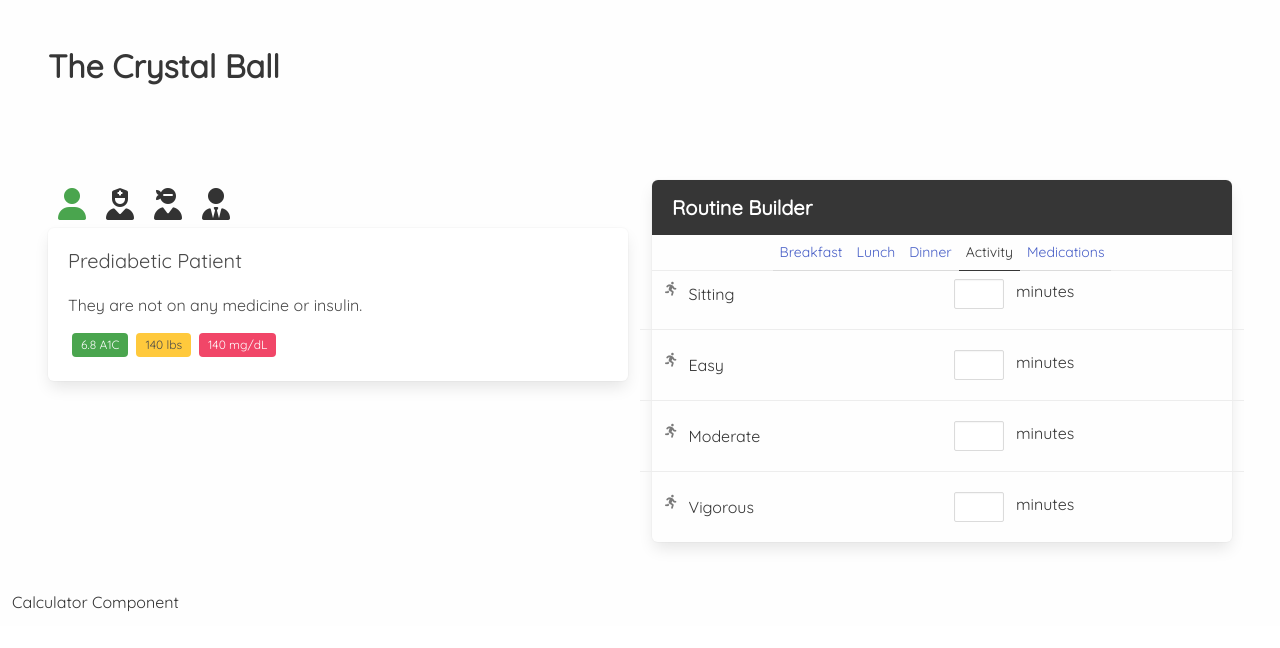
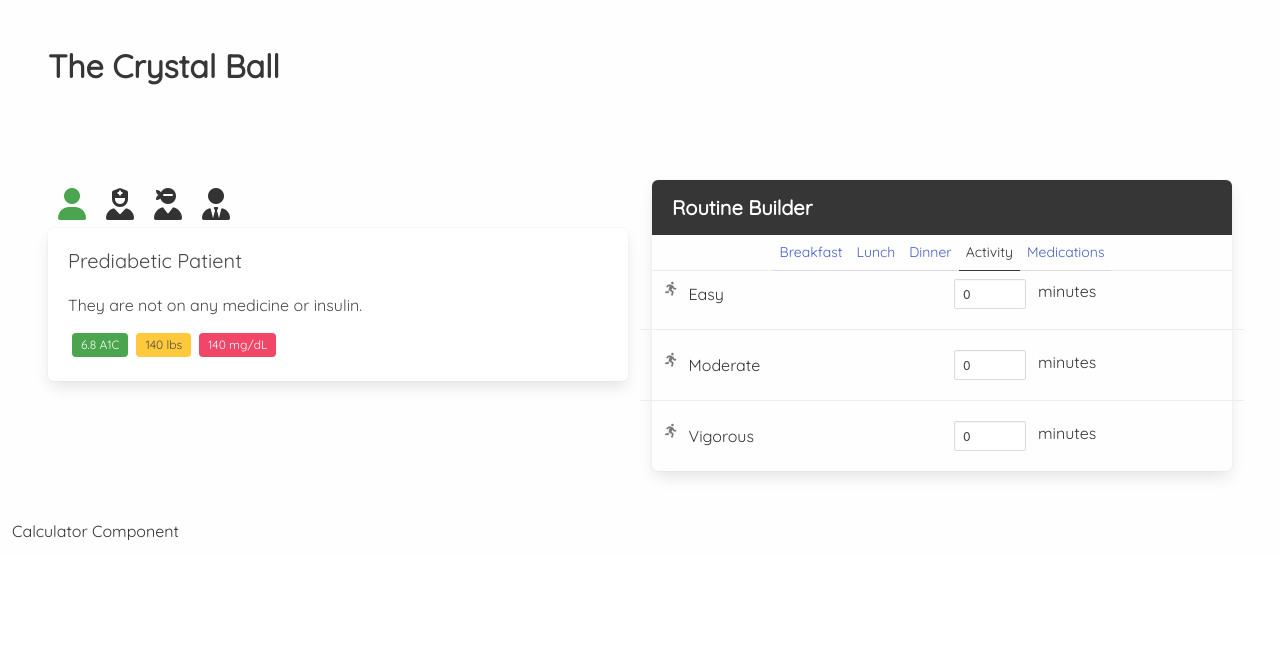
Before and after one commit to SaalikLok/glucose-trail-crystal-ball, a React (Vite) app: page /app in a window 1280 px wide. Both pictures are taken after a click on the link "Activity". Shown: the top 648 px of the page. Built offline with nearby package versions, Linux system fonts and the light colour scheme.

Commit message:
activity state in redux

```diff
--- a/src/components/crystal-ball-app/RoutineBuilder/Activity/ActivityPanel.tsx
+++ b/src/components/crystal-ball-app/RoutineBuilder/Activity/ActivityPanel.tsx
@@ -1,11 +1,25 @@
-import React from 'react'
-import { ActivityData } from '../../../../data/activities'
+import React from "react";
+import { ActivityData } from "../../../../data/activities";
+import { useAppDispatch } from "../../../app/hooks";
+import { updateActivity } from "./activitySlice";
 
 type Props = {
-  activity: ActivityData
-}
+  activity: ActivityData;
+};
 
-const ActivityPanel: React.FC<Props> = ({activity}) => {
+const ActivityPanel: React.FC<Props> = ({ activity }) => {
+  const dispatch = useAppDispatch();
+
+  const handleChange = (e: React.ChangeEvent<HTMLInputElement>) => {
+    const newDuration = Number(e.target.value)
+    const updatedActivity = {
+      ...activity,
+      duration: newDuration
+    }
+
+    dispatch(updateActivity(updatedActivity))
+  }
+
   return (
     <div className="panel-block columns">
       <div className="column">
@@ -15,11 +29,19 @@ const ActivityPanel: React.FC<Props> = ({activity}) => {
         {activity.intensity}
       </div>
       <div className="column">
-        <input className="input is-small mr-3" type="number" name="" id="" />
+        <input
+          className="input is-small mr-3"
+          type="number"
+          name=""
+          id=""
+          min="0"
+          value={activity.duration}
+          onChange={(e) => handleChange(e)}
+        />
         minutes
       </div>
     </div>
-  )
-}
+  );
+};
 
-export default ActivityPanel
+export default ActivityPanel;
--- a/src/components/crystal-ball-app/RoutineBuilder/Activity/ActivityTab.tsx
+++ b/src/components/crystal-ball-app/RoutineBuilder/Activity/ActivityTab.tsx
@@ -6,8 +6,11 @@ import { ActivityData } from '../../../../data/activities'
 
 const ActivityTab = () => {
   const allActivities = useAppSelector(selectActivitiesState)
+
   const activityPanels = allActivities.map( (activity: ActivityData) => {
-    return <ActivityPanel key={activity.intensity} activity={activity} />
+    if(activity.intensity !== "Sitting"){
+      return <ActivityPanel key={activity.intensity} activity={activity} />
+    }
   })
 
   return (
--- a/src/components/crystal-ball-app/RoutineBuilder/Activity/activitySlice.ts
+++ b/src/components/crystal-ball-app/RoutineBuilder/Activity/activitySlice.ts
@@ -10,6 +10,15 @@ const initialState: ActivityState = {
   allActivities: activities,
 };
 
+const calculateSittingTime = (state: ActivityState) => {
+  return (
+    1440 -
+    (state.allActivities[1].duration +
+      state.allActivities[2].duration +
+      state.allActivities[3].duration)
+  );
+};
+
 export const activitySlice = createSlice({
   name: "activities",
   initialState,
@@ -18,11 +27,13 @@ export const activitySlice = createSlice({
       const activityToUpdate = state.allActivities.findIndex(
         (activity) => activity.intensity === action.payload.intensity
       );
-      state.allActivities[activityToUpdate] = action.payload;
+      state.allActivities[activityToUpdate].duration = action.payload.duration;
+      state.allActivities[0].duration = calculateSittingTime(state);
     },
   },
 });
 
 export const { updateActivity } = activitySlice.actions;
-export const selectActivitiesState = (state: RootState) => state.activities.allActivities;
+export const selectActivitiesState = (state: RootState) =>
+  state.activities.allActivities;
 export default activitySlice.reducer;
--- a/src/data/foods.ts
+++ b/src/data/foods.ts
@@ -12,7 +12,7 @@ export const foods: FoodData[] = [
   },
   {
     name: "Chicken Breast",
-    serving: "breasts",
+    serving: "pieces",
     calories: 150,
   },
   {
@@ -22,7 +22,7 @@ export const foods: FoodData[] = [
   },
   {
     name: "Grapes",
-    serving: "cup",
+    serving: "cups",
     calories: 104,
   },
   {
--- a/src/styles/routine_builder.scss
+++ b/src/styles/routine_builder.scss
@@ -1,3 +1,3 @@
 input[type='number']{
-  width: 50px;
+  width: 6em;
 }
```
